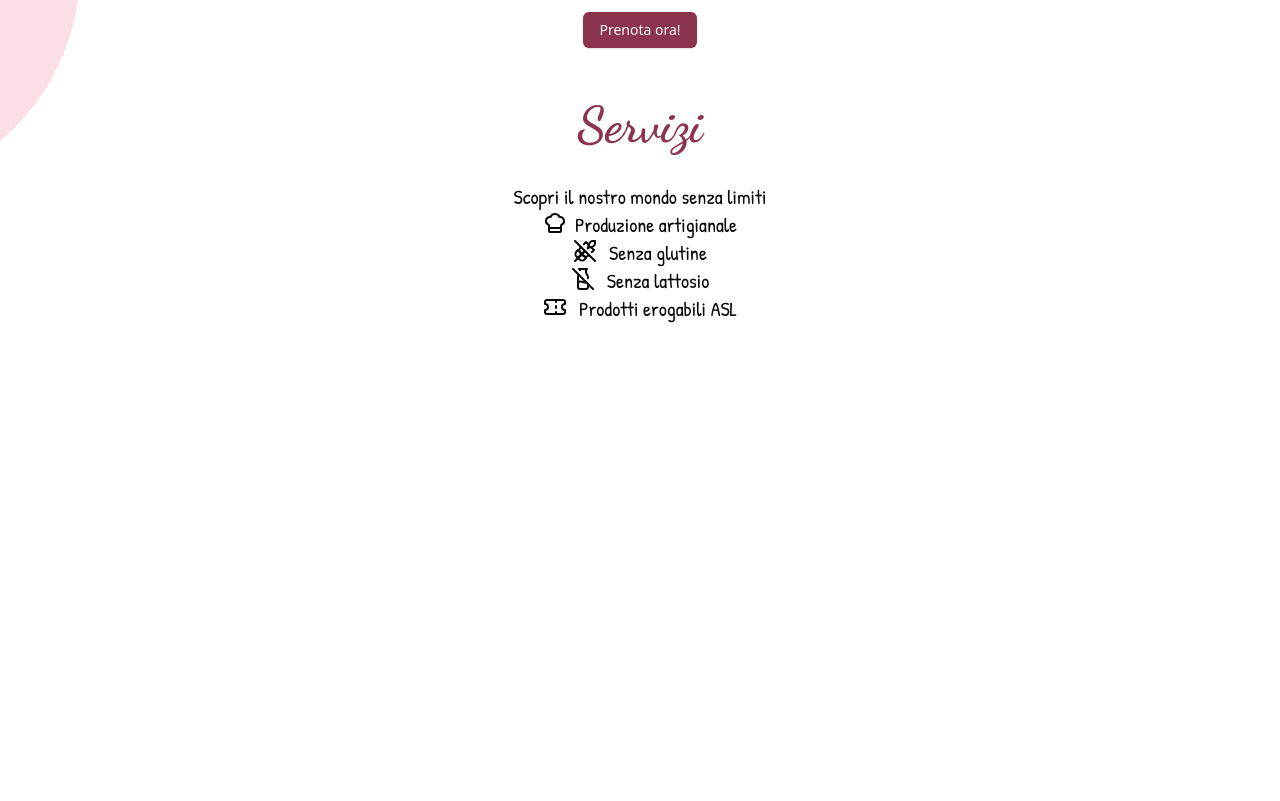
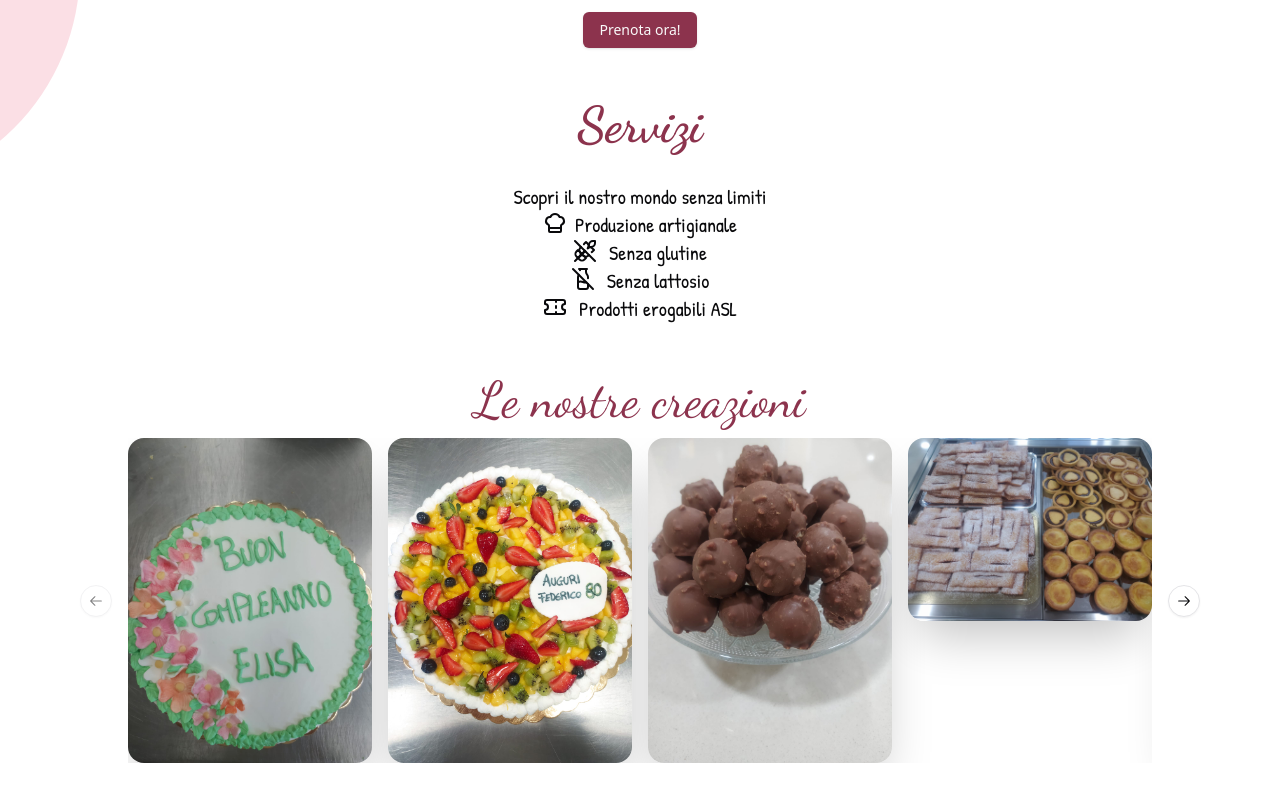
Before and after one commit to Giorgio-g97/LeBont-DiCupidoSite, a Next.js app: page / in a window 1280 px wide. Shown: the part 656-1457 px from the top of the page. Before the commit the page ends 979 px from the top, so only its background shows below. Built offline with nearby package versions, Linux system fonts and the light colour scheme.

Commit message:
Gallery completed

```diff
--- a/package.json
+++ b/package.json
@@ -14,6 +14,7 @@
     "@radix-ui/react-slot": "^1.1.0",
     "class-variance-authority": "^0.7.0",
     "clsx": "^2.1.1",
+    "embla-carousel-react": "^8.3.0",
     "lucide-react": "^0.441.0",
     "next": "14.2.11",
     "react": "^18",
--- /dev/null
+++ b/src/app/_components/Gallery.jsx
@@ -0,0 +1,54 @@
+import React from "react";
+
+// ShadCN UI
+import {
+  Carousel,
+  CarouselContent,
+  CarouselItem,
+  CarouselNext,
+  CarouselPrevious,
+} from "@/components/ui/carousel";
+import Image from "next/image";
+
+const Gallery = ({ dancing, patrick }) => {
+  const arrayImages = [
+    { id: 1, url: "/img_1.jpg" },
+    { id: 2, url: "/img_2.jpg" },
+    { id: 3, url: "/img_3.jpg" },
+    { id: 4, url: "/img_4.jpg" },
+    { id: 5, url: "/img_5.jpg" },
+    { id: 6, url: "/img_6.jpg" },
+    { id: 7, url: "/img_7.jpg" },
+  ];
+
+  return (
+    <div id="gallery" className="my-10">
+      <h1
+        className={`${dancing.className} text-primary text-[50px] text-center`}
+      >
+        Le nostre creazioni
+      </h1>
+      <div className="flex justify-center">
+        <Carousel className="max-w-xs md:max-w-[80vw]">
+          <CarouselContent>
+            {arrayImages.map((img, i) => (
+              <CarouselItem className="md:basis-1/2 lg:basis-1/4" key={i}>
+                <Image
+                  className="mx-auto rounded-2xl shadow-2xl"
+                  src={img.url}
+                  width={450}
+                  height={450}
+                  alt={img.url}
+                />
+              </CarouselItem>
+            ))}
+          </CarouselContent>
+          <CarouselPrevious />
+          <CarouselNext />
+        </Carousel>
+      </div>
+    </div>
+  );
+};
+
+export default Gallery;
--- a/src/app/_components/Hero.jsx
+++ b/src/app/_components/Hero.jsx
@@ -31,7 +31,7 @@
         artigianali, preparati con cura e passione utilizzando ingredienti di
         qualità e ricette tradizionali adattate.
       </p>
-      <Button className="flex mx-auto my-5" >Prenota ora!</Button>
+      <Button className="flex mx-auto my-5 hover:scale-105 transition-all ease-in-out" >Prenota ora!</Button>
       <div
         id="circle"
         className="bg-secondary rounded-full w-[450px] h-[450px] fixed end-[300px] md:end-[1200px] top-[400px] -z-10"
--- a/src/app/page.jsx
+++ b/src/app/page.jsx
@@ -3,6 +3,7 @@
 import { DnaIcon } from "lucide-react";
 import Hero from "./_components/Hero";
 import Services from "./_components/Services";
+import Gallery from "./_components/Gallery";
 
 const dancing = Dancing_Script({
   subsets: ["latin"],
@@ -19,6 +20,7 @@
       <Navbar patrick={patrick} />
       <Hero dancing={dancing} patrick={patrick} />
       <Services dancing={dancing} patrick={patrick} />
+      <Gallery dancing={dancing} patrick={patrick}/>
     </>
   );
 }
--- /dev/null
+++ b/src/components/ui/carousel.jsx
@@ -0,0 +1,194 @@
+"use client";
+import * as React from "react"
+import { ArrowLeftIcon, ArrowRightIcon } from "@radix-ui/react-icons"
+import useEmblaCarousel from "embla-carousel-react";
+
+import { cn } from "@/lib/utils"
+import { Button } from "@/components/ui/button"
+
+const CarouselContext = React.createContext(null)
+
+function useCarousel() {
+  const context = React.useContext(CarouselContext)
+
+  if (!context) {
+    throw new Error("useCarousel must be used within a <Carousel />")
+  }
+
+  return context
+}
+
+const Carousel = React.forwardRef((
+  {
+    orientation = "horizontal",
+    opts,
+    setApi,
+    plugins,
+    className,
+    children,
+    ...props
+  },
+  ref
+) => {
+  const [carouselRef, api] = useEmblaCarousel({
+    ...opts,
+    axis: orientation === "horizontal" ? "x" : "y",
+  }, plugins)
+  const [canScrollPrev, setCanScrollPrev] = React.useState(false)
+  const [canScrollNext, setCanScrollNext] = React.useState(false)
+
+  const onSelect = React.useCallback((api) => {
+    if (!api) {
+      return
+    }
+
+    setCanScrollPrev(api.canScrollPrev())
+    setCanScrollNext(api.canScrollNext())
+  }, [])
+
+  const scrollPrev = React.useCallback(() => {
+    api?.scrollPrev()
+  }, [api])
+
+  const scrollNext = React.useCallback(() => {
+    api?.scrollNext()
+  }, [api])
+
+  const handleKeyDown = React.useCallback((event) => {
+    if (event.key === "ArrowLeft") {
+      event.preventDefault()
+      scrollPrev()
+    } else if (event.key === "ArrowRight") {
+      event.preventDefault()
+      scrollNext()
+    }
+  }, [scrollPrev, scrollNext])
+
+  React.useEffect(() => {
+    if (!api || !setApi) {
+      return
+    }
+
+    setApi(api)
+  }, [api, setApi])
+
+  React.useEffect(() => {
+    if (!api) {
+      return
+    }
+
+    onSelect(api)
+    api.on("reInit", onSelect)
+    api.on("select", onSelect)
+
+    return () => {
+      api?.off("select", onSelect)
+    };
+  }, [api, onSelect])
+
+  return (
+    (<CarouselContext.Provider
+      value={{
+        carouselRef,
+        api: api,
+        opts,
+        orientation:
+          orientation || (opts?.axis === "y" ? "vertical" : "horizontal"),
+        scrollPrev,
+        scrollNext,
+        canScrollPrev,
+        canScrollNext,
+      }}>
+      <div
+        ref={ref}
+        onKeyDownCapture={handleKeyDown}
+        className={cn("relative", className)}
+        role="region"
+        aria-roledescription="carousel"
+        {...props}>
+        {children}
+      </div>
+    </CarouselContext.Provider>)
+  );
+})
+Carousel.displayName = "Carousel"
+
+const CarouselContent = React.forwardRef(({ className, ...props }, ref) => {
+  const { carouselRef, orientation } = useCarousel()
+
+  return (
+    (<div ref={carouselRef} className="overflow-hidden">
+      <div
+        ref={ref}
+        className={cn(
+          "flex",
+          orientation === "horizontal" ? "-ml-4" : "-mt-4 flex-col",
+          className
+        )}
+        {...props} />
+    </div>)
+  );
+})
+CarouselContent.displayName = "CarouselContent"
+
+const CarouselItem = React.forwardRef(({ className, ...props }, ref) => {
+  const { orientation } = useCarousel()
+
+  return (
+    (<div
+      ref={ref}
+      role="group"
+      aria-roledescription="slide"
+      className={cn(
+        "min-w-0 shrink-0 grow-0 basis-full",
+        orientation === "horizontal" ? "pl-4" : "pt-4",
+        className
+      )}
+      {...props} />)
+  );
+})
+CarouselItem.displayName = "CarouselItem"
+
+const CarouselPrevious = React.forwardRef(({ className, variant = "outline", size = "icon", ...props }, ref) => {
+  const { orientation, scrollPrev, canScrollPrev } = useCarousel()
+
+  return (
+    (<Button
+      ref={ref}
+      variant={variant}
+      size={size}
+      className={cn("absolute  h-8 w-8 rounded-full", orientation === "horizontal"
+        ? "-left-12 top-1/2 -translate-y-1/2"
+        : "-top-12 left-1/2 -translate-x-1/2 rotate-90", className)}
+      disabled={!canScrollPrev}
+      onClick={scrollPrev}
+      {...props}>
+      <ArrowLeftIcon className="h-4 w-4" />
+      <span className="sr-only">Previous slide</span>
+    </Button>)
+  );
+})
+CarouselPrevious.displayName = "CarouselPrevious"
+
+const CarouselNext = React.forwardRef(({ className, variant = "outline", size = "icon", ...props }, ref) => {
+  const { orientation, scrollNext, canScrollNext } = useCarousel()
+
+  return (
+    (<Button
+      ref={ref}
+      variant={variant}
+      size={size}
+      className={cn("absolute h-8 w-8 rounded-full", orientation === "horizontal"
+        ? "-right-12 top-1/2 -translate-y-1/2"
+        : "-bottom-12 left-1/2 -translate-x-1/2 rotate-90", className)}
+      disabled={!canScrollNext}
+      onClick={scrollNext}
+      {...props}>
+      <ArrowRightIcon className="h-4 w-4" />
+      <span className="sr-only">Next slide</span>
+    </Button>)
+  );
+})
+CarouselNext.displayName = "CarouselNext"
+
+export { Carousel, CarouselContent, CarouselItem, CarouselPrevious, CarouselNext };
```
Also changed, not shown: public/img_7.jpg (renamed from public/pane.jpg), 1 other file (tests, documents, lock files or other folders).
